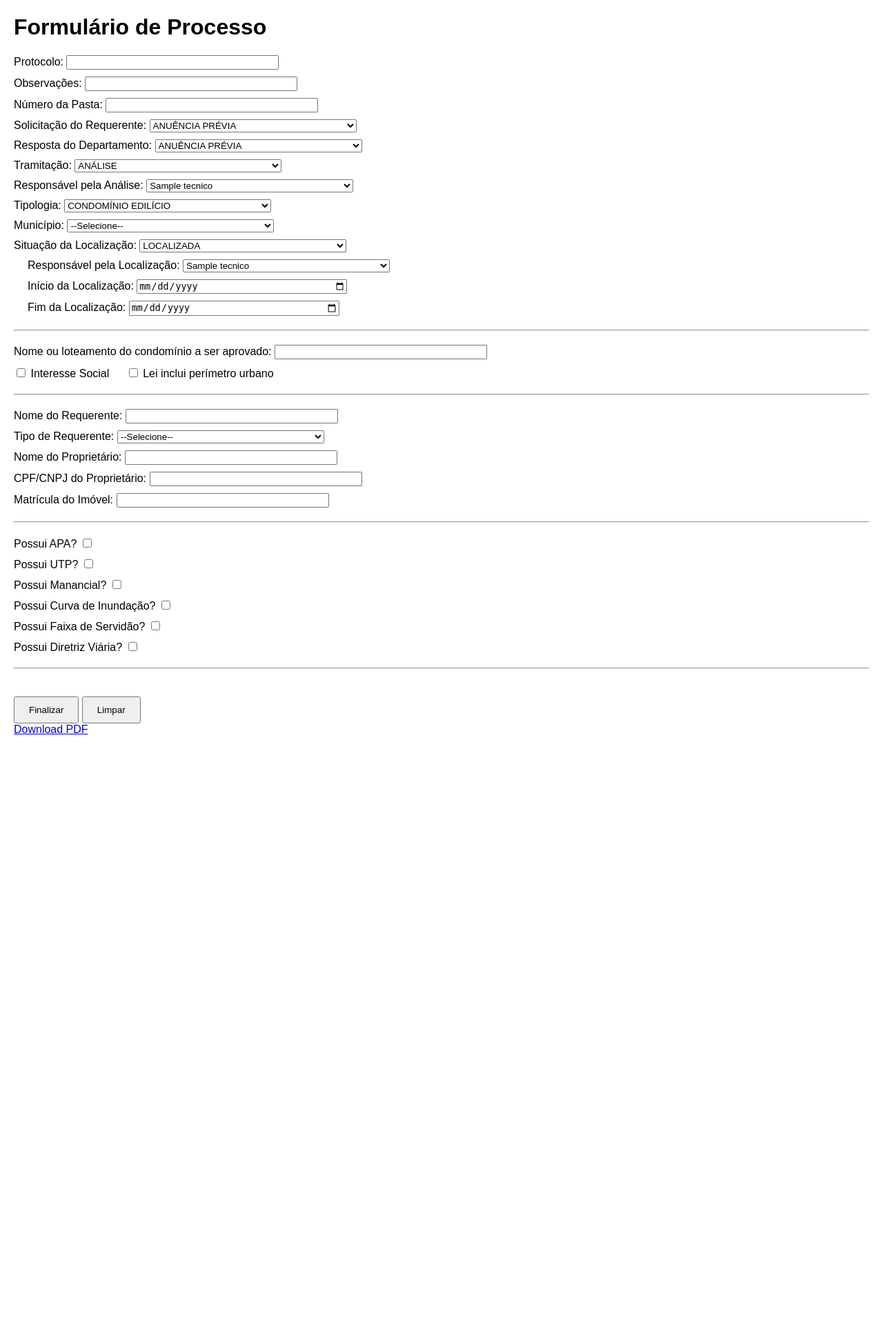
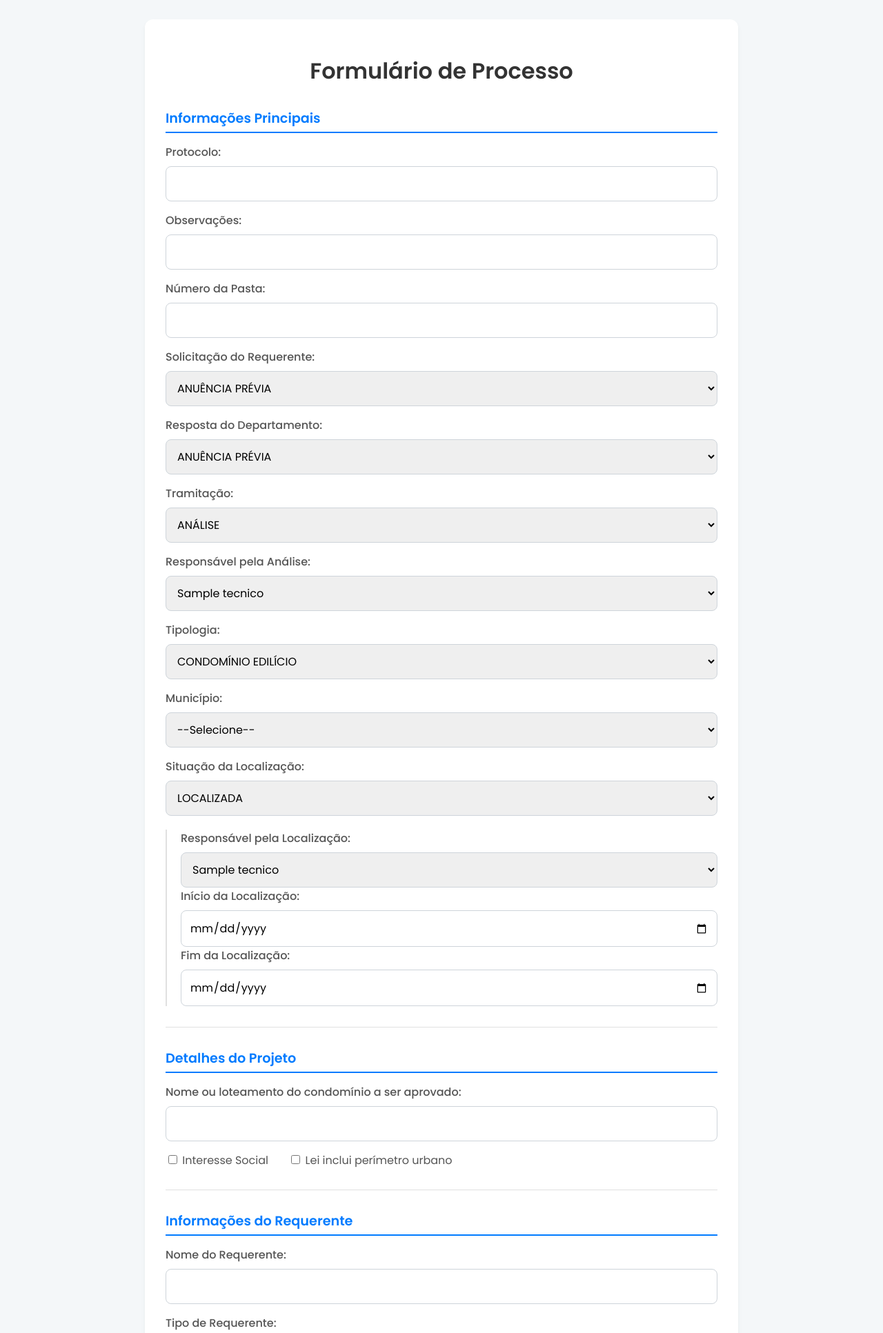
Before and after one commit to wada66/FORM_DIRTEC, a Flask app: page / in a window 1280 px wide. Shown: the top 1933 px of the page at 69% size. Before the commit the page ends 1065 px from the top, so only its background shows below. Run offline with Flask 3, Linux system fonts and the light colour scheme; a database or web service that is not in the repository returns one stand-in record (values such as "Sample title"); some libraries are stand-ins or nearby versions.

Commit message:
Melhorias na interface

```diff
--- a/templates/formulario.html
+++ b/templates/formulario.html
@@ -2,25 +2,199 @@
 <html lang="pt-BR">
 <head>
     <meta charset="UTF-8">
-    <title>Formulário de Processo (limpo)</title>
+    <meta name="viewport" content="width=device-width, initial-scale=1.0">
+    <title>Formulário de Processo (Estilizado)</title>
+    <link rel="preconnect" href="https://fonts.googleapis.com">
+    <link rel="preconnect" href="https://fonts.gstatic.com" crossorigin>
+    <link href="https://fonts.googleapis.com/css2?family=Poppins:wght@400;500;600&display=swap" rel="stylesheet">
     <script src="https://code.jquery.com/jquery-3.6.0.min.js"></script>
     <style>
-        body { font-family: Arial, sans-serif; margin: 20px; }
-        label { display: block; margin-top: 10px; }
-        select, input[type="text"], input[type="number"], input[type="date"] { width: 300px; }
-        /* Alvos condicionais: escondidos por padrão */
-        .campo-condicional { margin-left: 20px; display: none; }
-        .trigger { margin-top: 8px; }
-        .checkbox-inline { display: inline-block; margin-right: 20px; }
-        button { margin-top: 20px; padding: 10px 20px; }
-        hr { margin: 20px 0; }
+        :root {
+            --primary-color: #007bff;
+            --secondary-color: #6c757d;
+            --success-color: #28a745;
+            --danger-color: #dc3545;
+            --bg-color: #f4f7f9;
+            --card-bg: #ffffff;
+            --border-color: #ced4da;
+            --shadow: 0 4px 6px rgba(0, 0, 0, 0.05);
+            --transition: all 0.3s ease;
+        }
+
+        body {
+            font-family: 'Poppins', sans-serif;
+            background-color: var(--bg-color);
+            padding: 20px;
+            display: flex;
+            flex-direction: column;
+            align-items: center;
+        }
+
+        .container {
+            max-width: 800px;
+            width: 100%;
+            background: var(--card-bg);
+            padding: 30px;
+            border-radius: 12px;
+            box-shadow: var(--shadow);
+        }
+
+        h1 {
+            color: #333;
+            font-weight: 600;
+            margin-bottom: 25px;
+            text-align: center;
+        }
+
+        h2 {
+            font-size: 1.2rem;
+            color: var(--primary-color);
+            margin-top: 30px;
+            margin-bottom: 15px;
+            border-bottom: 2px solid var(--primary-color);
+            padding-bottom: 5px;
+        }
+
+        label {
+            display: block;
+            margin-top: 15px;
+            font-weight: 500;
+            color: #555;
+            transition: var(--transition);
+        }
+
+        input[type="text"],
+        input[type="number"],
+        input[type="date"],
+        select {
+            width: 100%;
+            padding: 12px;
+            margin-top: 8px;
+            border: 1px solid var(--border-color);
+            border-radius: 8px;
+            box-sizing: border-box;
+            font-family: 'Poppins', sans-serif;
+            font-size: 1rem;
+            transition: var(--transition);
+        }
+
+        input[type="text"]:focus,
+        input[type="number"]:focus,
+        input[type="date"]:focus,
+        select:focus {
+            outline: none;
+            border-color: var(--primary-color);
+            box-shadow: 0 0 0 3px rgba(0, 123, 255, 0.25);
+        }
+
+        .checkbox-inline {
+            display: inline-block;
+            margin-right: 25px;
+            margin-top: 15px;
+        }
+
+        .checkbox-inline label {
+            display: inline-block;
+            margin-top: 0;
+            font-weight: 400;
+        }
+
+        .campo-condicional {
+            margin-left: 0;
+            display: none;
+            padding-left: 20px;
+            border-left: 2px solid #e0e0e0;
+            margin-top: 20px;
+        }
+
+        .campo-condicional label {
+            margin-top: 0;
+        }
+
+        hr {
+            border: 0;
+            border-top: 1px solid #e0e0e0;
+            margin: 30px 0;
+        }
+
+        .button-group {
+            display: flex;
+            justify-content: center;
+            gap: 15px;
+            margin-top: 40px;
+        }
+
+        button {
+            padding: 12px 25px;
+            border: none;
+            border-radius: 8px;
+            font-family: 'Poppins', sans-serif;
+            font-size: 1rem;
+            font-weight: 600;
+            cursor: pointer;
+            transition: var(--transition);
+        }
+
+        button[type="submit"] {
+            background-color: var(--primary-color);
+            color: white;
+        }
+
+        button[type="submit"]:hover {
+            background-color: #0056b3;
+            transform: translateY(-2px);
+            box-shadow: 0 4px 8px rgba(0, 123, 255, 0.2);
+        }
+
+        button[type="reset"] {
+            background-color: var(--secondary-color);
+            color: white;
+        }
+
+        button[type="reset"]:hover {
+            background-color: #5a6268;
+            transform: translateY(-2px);
+            box-shadow: 0 4px 8px rgba(108, 117, 125, 0.2);
+        }
+
+        .download-pdf-section {
+            text-align: center;
+            margin-top: 30px;
+            padding: 20px;
+            background-color: #e9f2fa;
+            border-radius: 8px;
+        }
+
+        .download-pdf-section h3 {
+            color: #333;
+            margin-bottom: 10px;
+        }
+
+        a.btn-download {
+            display: inline-block;
+            background-color: var(--success-color);
+            color: white;
+            padding: 12px 25px;
+            border-radius: 8px;
+            text-decoration: none;
+            font-weight: 600;
+            transition: var(--transition);
+        }
+
+        a.btn-download:hover {
+            background-color: #218838;
+            transform: translateY(-2px);
+            box-shadow: 0 4px 8px rgba(40, 167, 69, 0.2);
+        }
     </style>
 </head>
 <body>
+
+<div class="container">
     <h1>Formulário de Processo</h1>
     <form method="POST" action="{{ url_for('inserir') }}">
 
-    <!-- Campos principais (sem alterações essenciais) -->
+        <h2>Informações Principais</h2>
         <label>Protocolo: <input type="text" name="protocolo" required></label>
         <label>Observações: <input type="text" name="observacoes"></label>
         <label>Número da Pasta: <input type="text" name="numero_pasta"></label>
@@ -74,7 +248,6 @@
             </select>
         </label>
 
-    <!-- Zonas e macrozonas (dependem do município) -->
         <div class="campo-condicional" id="zona-urbana-container">
             <label>Zona Urbana:
                 <select name="zona_urbana" id="zona-urbana"><option value="">--Selecione--</option></select>
@@ -87,7 +260,6 @@
             </label>
         </div>
 
-    <!-- Localização -->
         <label>Situação da Localização:
             <select name="situacao_localizacao" id="situacao_localizacao" required>
                 {% for opcao in situacoes_localizacao %}
@@ -110,7 +282,7 @@
 
         <hr>
 
-    <!-- Informações adicionais -->
+        <h2>Detalhes do Projeto</h2>
         <label>Nome ou loteamento do condomínio a ser aprovado:
             <input type="text" name="nome_ou_loteamento_do_condominio_a_ser_aprovado">
         </label>
@@ -124,7 +296,7 @@
 
         <hr>
 
-    <!-- Requerente -->
+        <h2>Informações do Requerente</h2>
         <label>Nome do Requerente: <input type="text" name="nome_requerente" required></label>
 
         <label>Tipo de Requerente:
@@ -135,58 +307,25 @@
             </select>
         </label>
 
-    <!-- CPF -->
         <div class="campo-condicional" id="cpf-container">
             <label>CPF:
                 <input type="text" name="cpf_requerente" placeholder="Digite o CPF" maxlength="14">
             </label>
         </div>
 
-    <!-- CNPJ -->
         <div class="campo-condicional" id="cnpj-container">
             <label>CNPJ:
                 <input type="text" name="cnpj_requerente" placeholder="Digite o CNPJ" maxlength="18">
             </label>
         </div>
-
-    <script>
-    $(function() {
-        function toggleCpfCnpj() {
-            const tipo = $('#tipo_de_requerente').val();
-            if(tipo === 'PESSOA FÍSICA') {
-                $('#cpf-container').show();
-                $('#cnpj-container').hide();
-                $('#cpf-container input').prop('required', true);
-                $('#cnpj-container input').prop('required', false).val('');
-            } else if(tipo === 'PESSOA JURÍDICA') {
-                $('#cnpj-container').show();
-                $('#cpf-container').hide();
-                $('#cnpj-container input').prop('required', true);
-                $('#cpf-container input').prop('required', false).val('');
-            } else {
-                $('#cpf-container, #cnpj-container').hide();
-                $('#cpf-container input, #cnpj-container input').prop('required', false).val('');
-            }
-        }
-
-        $('#tipo_de_requerente').change(toggleCpfCnpj).trigger('change');
-    });
-    </script>
-
-
         <label>Nome do Proprietário: <input type="text" name="nome_proprietario"></label>
         <label>CPF/CNPJ do Proprietário: <input type="text" name="cpf_cnpj_proprietario" maxlength="14"></label>
         <label>Matrícula do Imóvel: <input type="text" name="matricula_imovel"></label>
 
         <hr>
 
-    <!-- ========================= -->
-    <!--  BLOCOS CONDICIONAIS PADRÃO  -->
-    <!-- Trigger (visível) + Alvo (com .campo-condicional escondido) -->
-    <!-- Backend deve decidir se renderizar o trigger -> ex: só renderiza Possui APA? se houver apas cadastradas -->
-    <!-- ========================= -->
+        <h2>Áreas Condicionais</h2>
 
-    <!-- APA -->
         <div>
         <label>
             Possui APA?
@@ -209,13 +348,11 @@
         <label>Zona da APA:
             <select id="zona-apa" name="zona_apa">
             <option value="">--Selecione--</option>
-        <!-- preenchido dinamicamente via AJAX -->
             </select>
         </label>
         </div>
 
 
-    <!-- UTP -->
         <div>
         <label>
             Possui UTP?
@@ -238,14 +375,11 @@
         <label>Zona da UTP:
             <select id="zona-utp" name="zona_utp">
             <option value="">--Selecione--</option>
-        <!-- preenchido dinamicamente via AJAX -->
             </select>
         </label>
         </div>
 
-
-    <!-- MANANCIAL -->
-    <div class="trigger">
+        <div>
             <label>
                 Possui Manancial?
                 <input type="checkbox" id="possui-manancial" class="trigger-condicional" data-target="#tipo-manancial-container"
@@ -264,8 +398,7 @@
             </label>
         </div>
 
-    <!-- CURVA DE INUNDAÇÃO -->
-    <div class="trigger">
+        <div>
             <label>
                 Possui Curva de Inundação?
                 <input type="checkbox" id="possui-curva" class="trigger-condicional" data-target="#curva-inundacao-container"
@@ -288,8 +421,7 @@
             </label>
         </div>
 
-    <!-- FAIXA DE SERVIDÃO -->
-    <div class="trigger">
+        <div>
             <label>
                 Possui Faixa de Servidão?
                 <input type="checkbox" id="possui-faixa" class="trigger-condicional" data-target="#faixa-servidao-container"
@@ -310,8 +442,7 @@
             </label>
         </div>
 
-    <!-- DIRETRIZ VIÁRIA -->
-    <div class="trigger">
+        <div>
             <label>
                 Possui Diretriz Viária?
                 <input type="checkbox" id="possui-diretriz" class="trigger-condicional" data-target="#diretriz-viaria-container"
@@ -330,17 +461,19 @@
             </label>
         </div>
 
-    <hr>
-
+        <div class="button-group">
             <button type="submit" name="finalizar" value="1">Finalizar</button>
             <button type="reset">Limpar</button>
+        </div>
 
     </form>
+</div>
 
 {% if caminho_pdf %}
-    <hr>
+    <div class="download-pdf-section">
         <h3>PDF Gerado para Protocolo {{ protocolo_pdf }}:</h3>
-    <a href="{{ url_for('baixar_pdf') }}" target="_blank">Download PDF</a>
+        <a href="{{ url_for('baixar_pdf') }}" target="_blank" class="btn-download">Download PDF</a>
+    </div>
 {% endif %}
 
 <script>
@@ -349,14 +482,12 @@ $(function () {
     $('.trigger-condicional').each(function () {
         var $chk = $(this);
         var target = $chk.data('target');
-        if (!target) return; // segurança
-        // define estado inicial
+        if (!target) return;
         $(target).toggle($chk.is(':checked'));
-        // ao mudar, mostra/esconde e limpa selects quando desmarca
         $chk.on('change', function () {
             $(target).toggle(this.checked);
             if (!this.checked) {
-                $(target).find('select').val('');
+                $(target).find('select, input').val('');
             }
         });
     });
@@ -426,15 +557,52 @@ $(function () {
         $('#localizacao-detalhes').toggle($(this).val() === 'LOCALIZADA');
     }).trigger('change');
 
-    // 5) Tipo de requerente muda label
-    $('#tipo_de_requerente').on('change', function () {
-        var tipo = $(this).val();
-        $('#cpf_cnpj_label').text(tipo === 'PESSOA FÍSICA' ? 'CPF:' : 'CNPJ:');
+    // 5) Tipo de requerente muda visibilidade dos campos
+    function toggleCpfCnpj() {
+        const tipo = $('#tipo_de_requerente').val();
+        if(tipo === 'PESSOA FÍSICA') {
+            $('#cpf-container').show();
+            $('#cnpj-container').hide();
+            $('#cpf-container input').prop('required', true);
+            $('#cnpj-container input').prop('required', false).val('');
+        } else if(tipo === 'PESSOA JURÍDICA') {
+            $('#cnpj-container').show();
+            $('#cpf-container').hide();
+            $('#cnpj-container input').prop('required', true);
+            $('#cpf-container input').prop('required', false).val('');
+        } else {
+            $('#cpf-container, #cnpj-container').hide();
+            $('#cpf-container input, #cnpj-container input').prop('required', false).val('');
+        }
+    }
+
+    $('#tipo_de_requerente').change(toggleCpfCnpj).trigger('change');
+
+    // 6) Adicionar mascara para CPF e CNPJ
+    function applyMask(input, mask) {
+        input.on('input', function() {
+            var value = $(this).val().replace(/\D/g, '');
+            var maskedValue = '';
+            for (var i = 0, j = 0; i < mask.length && j < value.length; i++) {
+                if (mask[i] === '#') {
+                    maskedValue += value[j++];
+                } else {
+                    maskedValue += mask[i];
+                }
+            }
+            $(this).val(maskedValue);
+        });
+    }
+
+    $('#tipo_de_requerente').on('change', function() {
+        if ($(this).val() === 'PESSOA FÍSICA') {
+            applyMask($('#cpf-container input'), '###.###.###-##');
+        } else if ($(this).val() === 'PESSOA JURÍDICA') {
+            applyMask($('#cnpj-container input'), '##.###.###/####-##');
+        }
     }).trigger('change');
 });
 </script>
 
-<a href="{{ url_for('baixar_pdf') }}" target="_blank" class="btn btn-primary">Download PDF</a>
-
 </body>
 </html>
```
Lines whose indentation alone changed are shown as unchanged.
